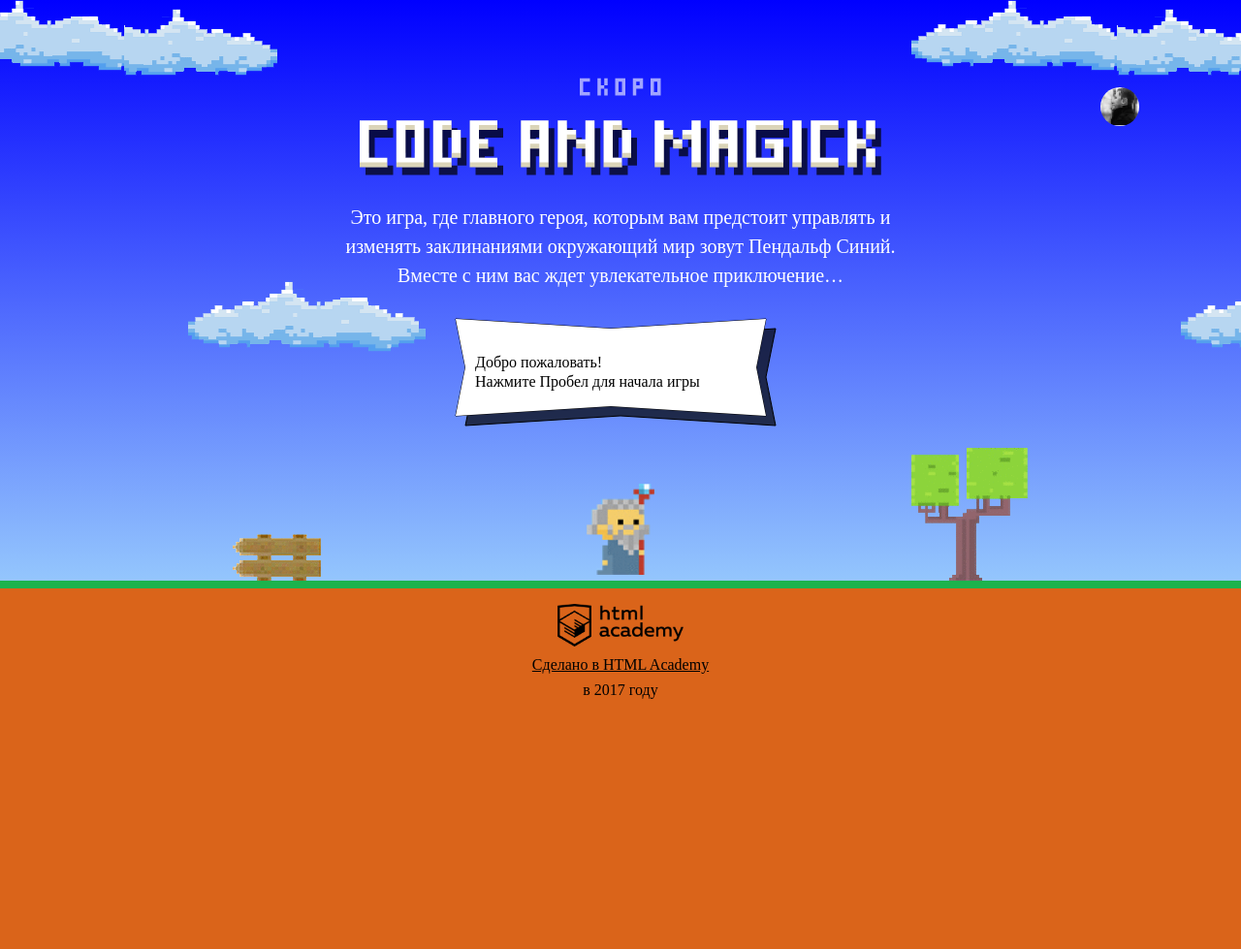
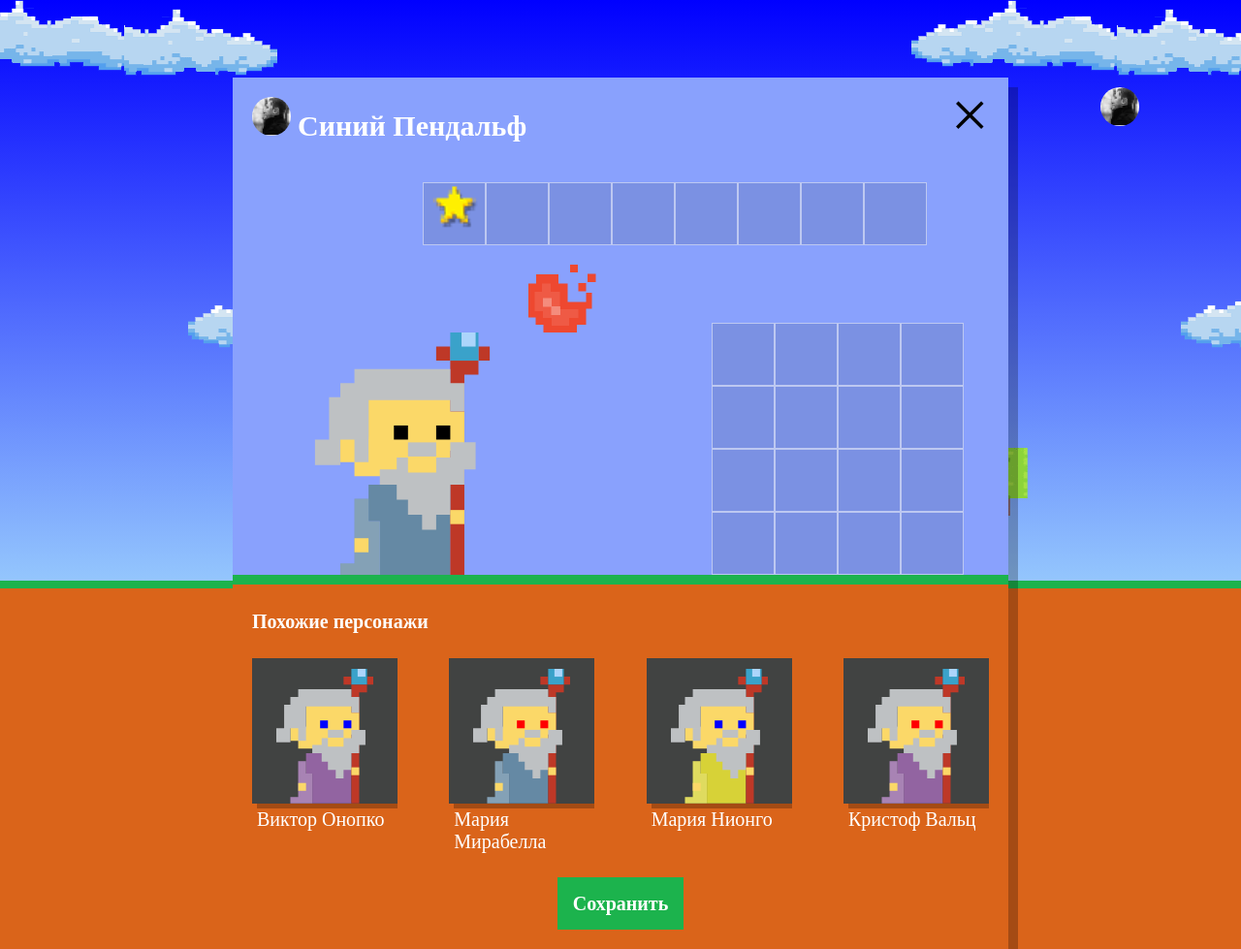
Before and after one commit to Julyme3/197143-code-and-magick-1, a website: page index.html in a window 1280 px wide. Shown: the whole page at 97% size. Before the commit the page ends 800 px from the top, so only its background shows below. Drawn offline with Linux system fonts and the light colour scheme; a web font is replaced by a local one.

Commit message:
Отрисовываем магов с мок данными

```diff
--- a/index.html
+++ b/index.html
@@ -200,6 +200,6 @@
 </script>
 <script src="js/stat.js"></script>
 <script src="js/game.js"></script>
-
+<script src="js/setup.js"></script>
 </body>
 </html>
--- /dev/null
+++ b/js/setup.js
@@ -0,0 +1,63 @@
+'use strict';
+
+var COUNT_WIZARDS = 4;
+var userDialog = document.querySelector('.setup');
+var blockSetupSimilar = userDialog.querySelector('.setup-similar');
+blockSetupSimilar.classList.remove('hidden');
+var similarListElement = userDialog.querySelector('.setup-similar-list');
+userDialog.classList.remove('hidden');
+
+var getRandom = function (min, max) {
+  return Math.round(Math.random() * (max - min) + min);
+};
+
+var Wizard = {
+  'FIRST_NAMES': ['Иван', 'Хуан Себастьян', 'Мария', 'Кристоф', 'Виктор', 'Юлия', 'Люпита', 'Вашингтон'],
+  'LAST_NAMES': ['да Марья', 'Верон', 'Мирабелла', 'Вальц', 'Онопко', 'Топольницкая', 'Нионго', 'Ирвинг'],
+  'COAT_COLORS': ['rgb(101, 137, 164)', 'rgb(241, 43, 107)', 'rgb(146, 100, 161)', 'rgb(56, 159, 117)', 'rgb(215, 210, 55)', 'rgb(0, 0, 0)'],
+  'EYE_COLORS': ['black', 'red', 'blue', 'yellow', 'green']
+};
+
+// создаем объекты данных для волшебников
+var createWizard = function (data) {
+  var wizard;
+  var arrayWizards = [];
+
+  for (var i = 0; i < COUNT_WIZARDS; i++) {
+
+    wizard = {
+      'fullName': data.FIRST_NAMES[getRandom(0, data.FIRST_NAMES.length - 1)] + ' ' + data.LAST_NAMES[getRandom(0, data.LAST_NAMES.length - 1)],
+      'coatColor': data.COAT_COLORS[getRandom(0, data.COAT_COLORS.length - 1)],
+      'eyesColor': data.EYE_COLORS[getRandom(0, data.EYE_COLORS.length - 1)]
+    };
+
+    arrayWizards.push(wizard);
+  }
+
+  return arrayWizards;
+};
+
+var arrayWizards = createWizard(Wizard); // полученный массив волшебников с генерированными данными
+
+// заполняем шаблон данными
+var renderWizard = function (data) {
+  var similarWizardTemplate = document.querySelector('#similar-wizard-template').content.querySelector('.setup-similar-item');
+  var wizardElement = similarWizardTemplate.cloneNode(true);
+
+  wizardElement.querySelector('.setup-similar-label').textContent = data.fullName;
+  wizardElement.querySelector('.wizard-coat').style.fill = data.coatColor;
+  wizardElement.querySelector('.wizard-eyes').style.fill = data.eyesColor;
+  return wizardElement;
+};
+
+// отрисовываем волшебников
+var renderWizards = function (templateWizard) {
+  var fragment = document.createDocumentFragment();
+
+  for (var i = 0; i < COUNT_WIZARDS; i++) {
+    fragment.appendChild(renderWizard(templateWizard[i]));
+  }
+  similarListElement.appendChild(fragment);
+
+};
+renderWizards(arrayWizards);
```
